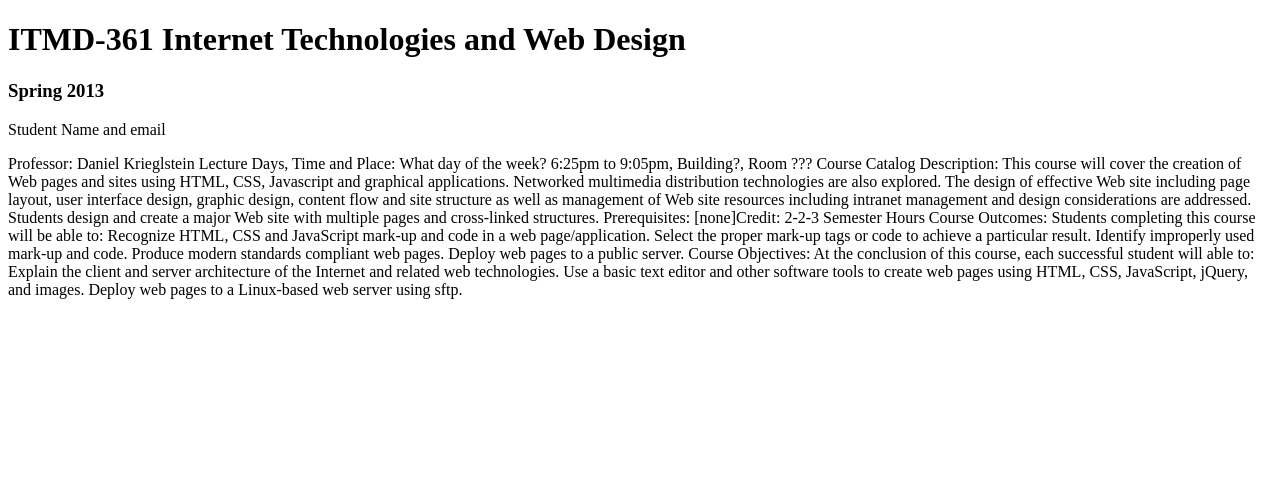
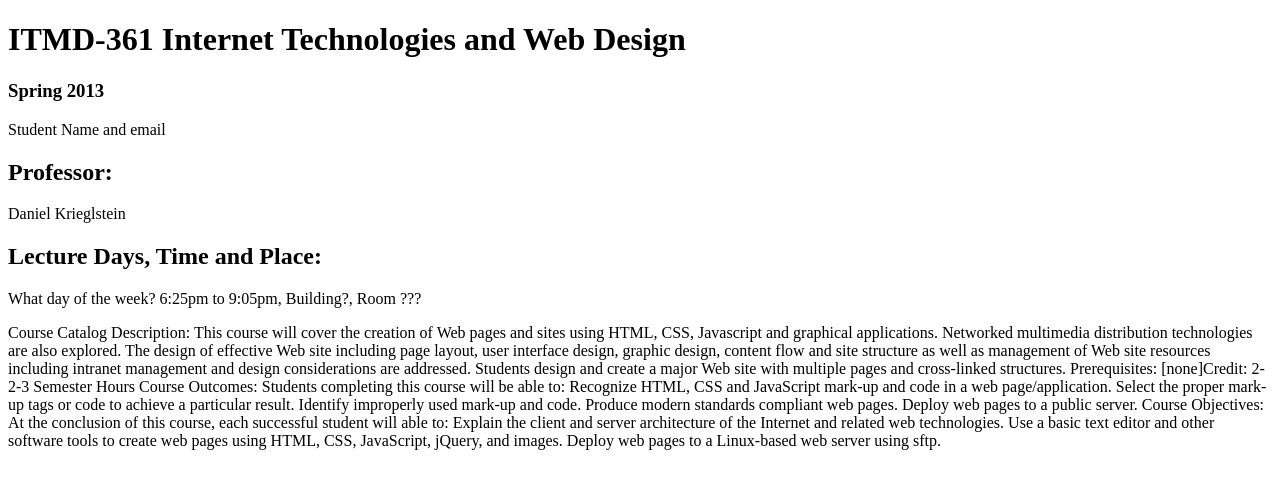
Before and after one commit to arturoarreola88/Lab2, a plain HTML site: page index.html in a window 1280 px wide. Drawn offline with Linux system fonts and the light colour scheme.

Commit message:
more-testing

```diff
--- a/index.html
+++ b/index.html
@@ -13,10 +13,15 @@
 <h3>Spring 2013</h3>
   </header>
 <p>Student Name and email</p>
-Professor:
-Daniel Krieglstein
-Lecture Days, Time and Place:
-What day of the week? 6:25pm to 9:05pm, Building?, Room ???
+<header>
+<h2>Professor:</h2>
+</header>
+<p>Daniel Krieglstein</p>
+<header>
+<h2>Lecture Days, Time and Place:</h2>
+</header>
+<p>What day of the week? 6:25pm to 9:05pm, Building?, Room ???</p>
+
 Course Catalog Description:
 This course will cover the creation of Web pages and sites using HTML, CSS, Javascript and graphical applications. Networked multimedia distribution technologies are also explored. The design of effective Web site including page layout, user interface design, graphic design, content flow and site structure as well as management of Web site resources including intranet management and design considerations are addressed. Students design and create a major Web site with multiple pages and cross-linked structures. Prerequisites: [none]Credit: 2-2-3 Semester Hours
 Course Outcomes:
```
